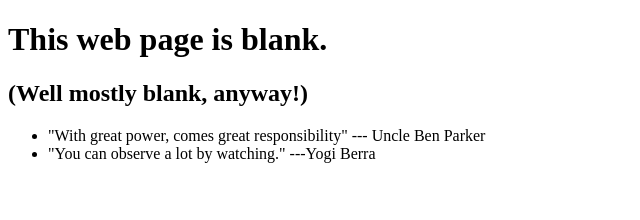
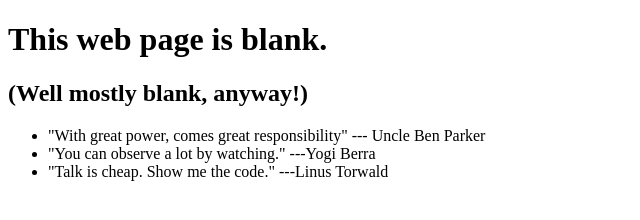
Before and after one commit to hendricksjoerg/0main_openSAP_repo, a plain HTML site: page index.html in a window 1280 px wide. Shown: the whole page, without its empty margins (0-640 px from the left). Drawn offline with Linux system fonts and the light colour scheme.

Commit message:
added quote by Linus Torwald

```diff
--- a/index.html
+++ b/index.html
@@ -11,6 +11,7 @@
 		<ul>
 			<li>"With great power, comes great responsibility" --- Uncle Ben Parker</li>
 			<li>"You can observe a lot by watching." ---Yogi Berra</li>
+			<li>"Talk is cheap. Show me the code." ---Linus Torwald</li>
 		</ul>
 	</body>
 </html>
```
